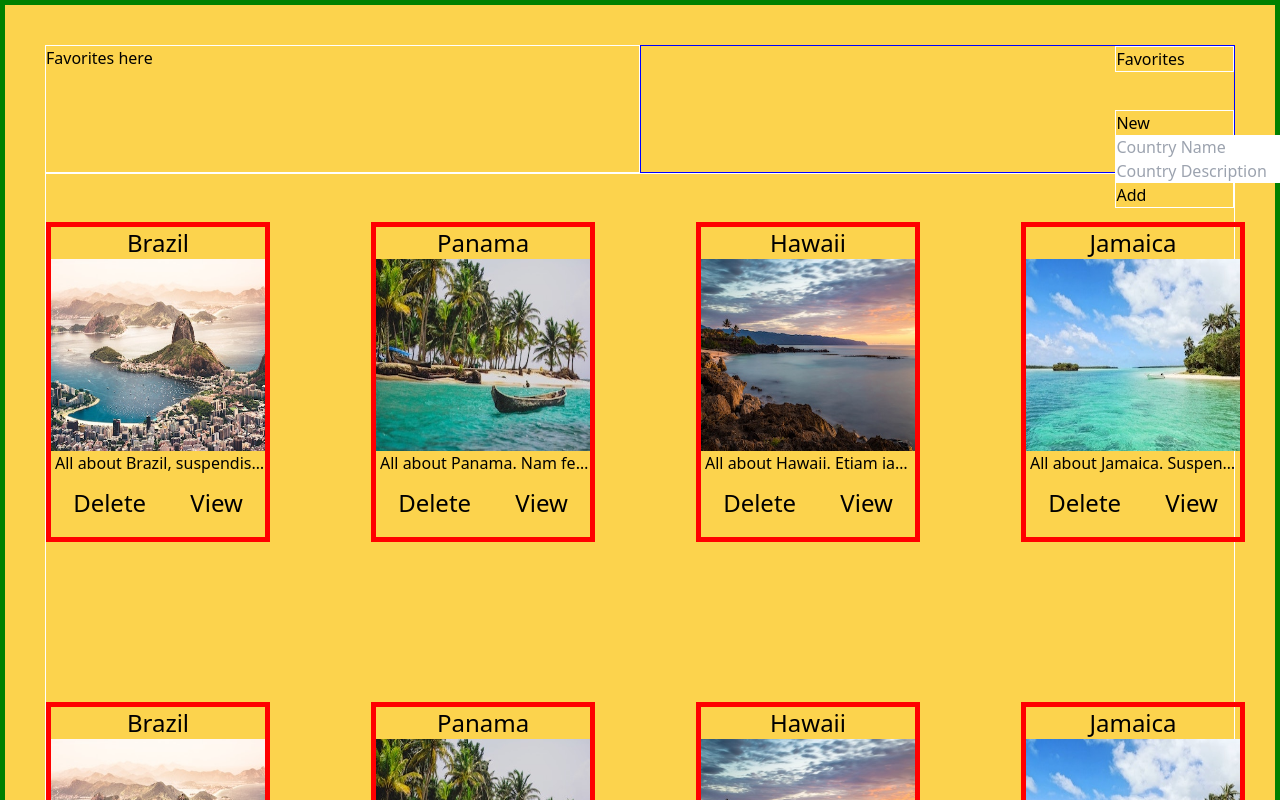
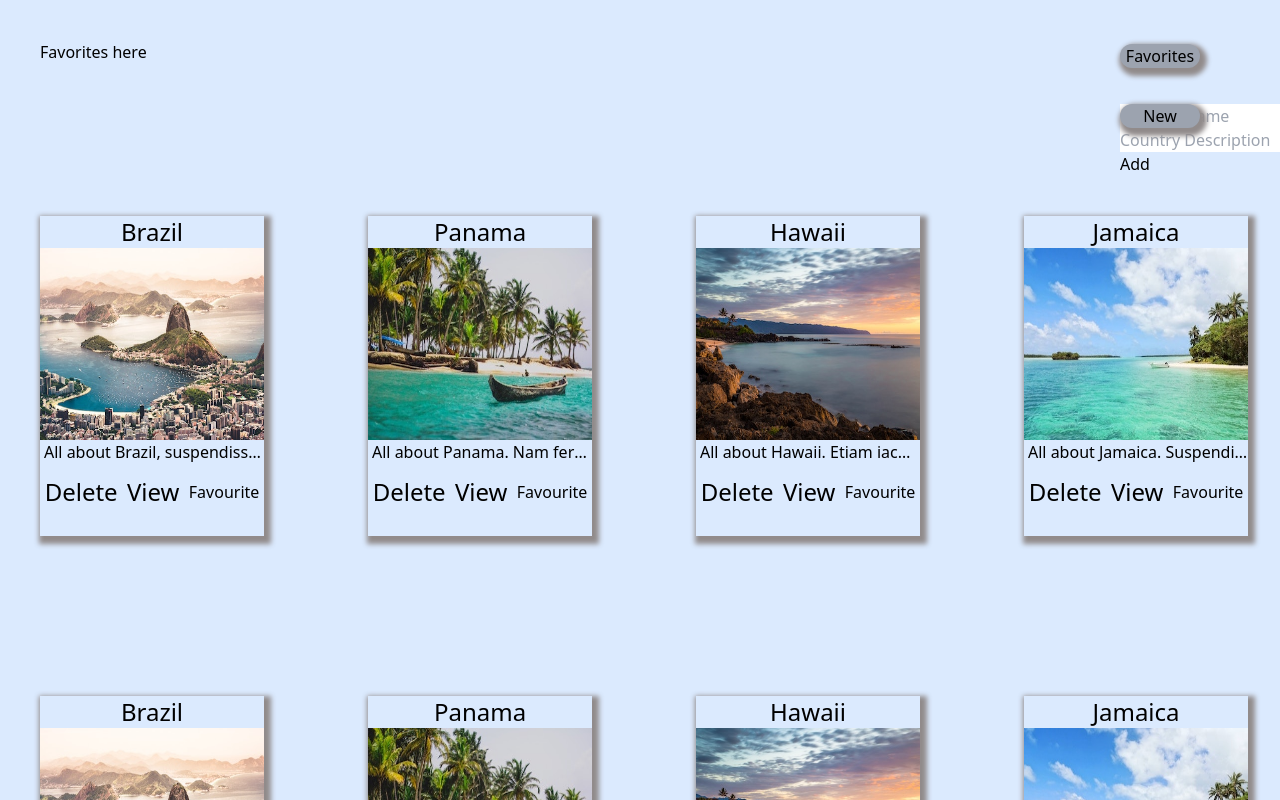
Before and after one commit to Kane13581/genesis, a Vue app: page /#/ in a window 1280 px wide. Both pictures are taken after a click on the button "New". Shown: the top 800 px of the page. Built offline with nearby package versions, Linux system fonts and the light colour scheme.

Commit message:
made addFavourite work

```diff
--- a/src/App.vue
+++ b/src/App.vue
@@ -1,37 +1,21 @@
 <template>
   <div id="app">
-    <div class="overallContainer flex justify-center min-h-screen bg-yellow-300 p-10">
+    <div class="overallContainer flex justify-center min-h-screen bg-blue-100 p-10">
       <div class="navContainer md:relative flex-grow h-11/12 md:w-3/4">
-        <div class="wrapper md:flex">
-          <div class="inputContainer relative md:flex md:flex-col md:w-1/2 h-32 ">
-            <p>Favorites here</p>
-          </div>
-          <div class="topRightTab md:w-1/2 h-32 relative">
-            <div class="favButtonCont md:w-1/5 md:absolute">
-              <button>Favorites</button>
-            </div>
-            <div class="newButtonCont md:w-1/5 md:absolute">
-              <button @click="toggleNewCountry">New</button>
-              <AddCountry @add-new-country="addNewCountry" v-if="showInputCountry"/>
-            </div>
-          </div>
-        </div>
         <CountryList />
       </div>
     </div>
-
   </div>
 </template>
 
 <script>
 import store from "./views/store";
-import AddCountry from "@/components/AddCountry";
 import CountryList from "@/components/CountryList";
+
 
 export default {
   name: "App",
   components: {
-    AddCountry,
     CountryList,
   },
   data() {
@@ -47,23 +31,6 @@ export default {
     toggleNewCountry() {
       this.showInputCountry = !this.showInputCountry;
     },
-    addNewCountry(newCountry) {
-      this.destinations.push({
-        name: newCountry.name,
-        slug: 'brazil',
-        image: 'brazil.jpg',
-        id: this.destinations.length + 1,
-        description: newCountry.description,
-        experiences: [{
-          name: 'New Country new Experiences',
-          slug: 'Eden',
-          image: '',
-          description: 'Lorem Ipsum is simply dummy text of the printing and typesetting industry. Lorem Ipsum has been the industry\'s standard dummy text ever since the 1500s, when an unknown printer took a galley of type and scrambled it to make a type specimen book. It has survived not only five centuries, but also the leap into electronic typesetting, remaining essentially unchanged. It was popularised in the 1960s with the release of Letraset sheets containing Lorem Ipsum passages, and more recently with desktop publishing software like Aldus PageMaker including versions of Lorem Ipsum.'
-        }]
-      })
-      this.showInputCountry = !this.showInputCountry;
-      console.log(this.destinations)
-    },
   },
   created() {
     this.destinations.forEach(function (element) {
@@ -78,42 +45,7 @@ export default {
 
 <style>
 .overallContainer {
-  border: green solid 5px;
-}
 
-.favoriteClass {
-  background-color: red;
-}
-
-
-.navContainer {
-  /*border: solid red 5px;*/
-}
-
-.inputContainer {
-  border: white solid 1px;
-}
-
-.topRightTab {
-  border: blue solid 1px;
-}
-
-.favButtonCont {
-  border: 1px white solid;
-  right: 0;
-}
-
-.newButtonCont {
-  border: 1px white solid;
-  right: 0;
-  top: 4rem;
-}
-
-.mainContainer {
-  /*border: red 1px solid;*/
 }
 
 </style>
-
-<!--<router-link :to="`/countries/${destination.id}`">&ndash;&gt;-->
-<!--            </router-link>&ndash;&gt;-->
--- a/src/components/CountryList.vue
+++ b/src/components/CountryList.vue
@@ -1,7 +1,7 @@
 <template>
   <div class="secondWrapper grid justify-center">
     <div class="backButton hover:shadow-lg">
-      <button class="text-2xl" @click="showAgain" v-if="showIndividualCountry">
+      <button class="text-2xl border-blue-200" @click="showAgain" v-if="showIndividualCountry">
         <router-link to="/">
           Back
         </router-link>
@@ -9,12 +9,16 @@
     </div>
     <div v-if="showIndividualCountry" class="routerViewContainer ">
       <div>
-        <router-view @emit-action="addFavourite">
+        <router-view @emit-action="addFavourite" @emit-save-action="saveFunction">
         </router-view>
       </div>
     </div>
-  <div v-if="!showIndividualCountry" class="mainContainer md:grid md:grid-cols-2 lg:grid-cols-3 xl:grid-cols-4 2xl:grid-cols-5 gap-28 justify-center h-4/6 md:h-5/6 md:w-full">
-    <div  class="card" v-for="(destination, index) in destinations || []" :key="index">
+    <div v-if="!showIndividualCountry" class="navC">
+      <NavComponent />
+    </div>
+    <div v-if="!showIndividualCountry"
+         class="mainContainer md:grid md:grid-cols-2 lg:grid-cols-3 xl:grid-cols-4 2xl:grid-cols-5 gap-28 justify-center h-4/6 md:h-5/6 md:w-full">
+      <div class="card" v-for="(destination, index) in destinations || []" :key="index">
         <div class="countryName flex justify-center">
           <p :class="{favoriteClass: destination.isFavorite}" class="text-2xl">{{ destination.name }}</p>
         </div>
@@ -25,6 +29,7 @@
           <router-link :to="`/countries/${destination.id}`">
             <button class="text-2xl hover:shadow-lg" @click="toggleShowIndividual">View</button>
           </router-link>
+          <button v-if="!showIndividualCountry" @click="turnThisFav(destination)">Favourite</button>
         </div>
       </div>
     </div>
@@ -32,29 +37,60 @@
 </template>
 
 <script>
-import store from '../views/store'
+import store from '../views/store';
+import NavComponent from "@/components/NavComponent";
 
 export default {
   name: "CountryList",
+  components: {
+    NavComponent
+  },
   data() {
     return {
       destinations: store.destinations,
       showIndividualCountry: false,
-      // isFavorite: store.destinations.isFavorite
+      isFavorite: store.destinations.isFavorite,
+      destinationId: store.destinations.id,
     }
   },
   computed: {
-    // destination() {
-    //   return store.destinations.find(
-    //       destination => destination.id === this.destinationId
-    //   )
+  },
+  methods: {
+    turnThisFav(destination) {
+      destination.isFavorite = !destination.isFavorite;
+      console.log(destination)
+    },
+    addFavourite(countryId) {
+     let x = this.destinations.filter(({ id } ) => {
+       return id.toString() === countryId.toString();
+      })
+      x[0].isFavorite = true;
+      console.log(x, countryId)
+      },
+
+
+    saveFunction(countryId, newEditedCountry) {
+      this.destinations.splice(countryId, 1, newEditedCountry)
+
+    },
+    // addFavourite(countryId) {
+    //   let favouriteCountry = this.destinations.filter((destination) => {
+    //     return destination.id.toString() === countryId.toString()
+    //   })
+    //   return favouriteCountry[0];
+    // },
+    // addFavourite() {
+    //   console.log(this.destinationId, this.isFavorite)
+      // let x = this.countryDetails.filter((country) => {
+      //   return country.id.toString() === this.countryId.toString()
+      // })
+      // return x[0]
+      // if (countryId === this.destinations.id) {
+      //   this.isFavorite = true;
+      // }
+      // console.log(countryId,  this.isFavorite)
     // },
 
-  },
-  methods: {
-    addFavourite() {
-      this.isFavorite = !this.isFavorite;
-    },
     deleteCountry(index) {
       this.destinations.splice(index, 1)
     },
@@ -79,7 +115,8 @@ export default {
 
 .card {
   margin-top: 3rem;
-  border: red 5px solid;
+  /*border: red 5px solid;*/
+  box-shadow: 3px 4px 5px 4px #918b8b;
   height: 20rem;
   width: 14rem;
 }
@@ -97,6 +134,6 @@ export default {
 }
 
 .secondWrapper {
-  border: 1px white solid;
+
 }
 </style>
--- /dev/null
+++ b/src/components/NavComponent.vue
@@ -0,0 +1,82 @@
+<template>
+  <div class="wrapper md:flex">
+    <div class="inputContainer relative md:flex md:flex-col md:w-1/2 h-32 ">
+      <p>Favorites here</p>
+    </div>
+    <div class="topRightTab md:w-1/2 h-32 relative grid justify-center">
+      <div class="favButtonCont h-10 mt-1 md:w-1/5 md:absolute">
+        <button class="buttonStyle md:absolute border-none rounded-3xl bg-gray-400 w-20">Favorites</button>
+      </div>
+      <div class="newButtonCont h-10 md:w-1/5 md:absolute">
+        <button class="buttonStyle md:absolute border-none rounded-3xl bg-gray-400 w-20" @click="toggleNewCountry">New</button>
+        <AddCountry @add-new-country="addNewCountry" v-if="showInputCountry"/>
+      </div>
+    </div>
+  </div>
+</template>
+
+<script>
+import AddCountry from "@/components/AddCountry";
+import store from "@/views/store";
+
+export default {
+  name: "NavComponent",
+  components: {
+    AddCountry
+  },
+  data() {
+    return {
+      showInputCountry: false,
+      destinations: store.destinations,
+    }
+  },
+  methods: {
+    toggleNewCountry() {
+      this.showInputCountry = !this.showInputCountry;
+    },
+    addNewCountry(newCountry) {
+      this.destinations.push({
+        name: newCountry.name,
+        slug: 'brazil',
+        image: 'brazil.jpg',
+        id: this.destinations.length + 1,
+        description: newCountry.description,
+        experiences: [{
+          name: 'New Country new Experiences',
+          slug: 'Eden',
+          image: '',
+          description: 'Lorem Ipsum is simply dummy text of the printing and typesetting industry. Lorem Ipsum has been the industry\'s standard dummy text ever since the 1500s, when an unknown printer took a galley of type and scrambled it to make a type specimen book. It has survived not only five centuries, but also the leap into electronic typesetting, remaining essentially unchanged. It was popularised in the 1960s with the release of Letraset sheets containing Lorem Ipsum passages, and more recently with desktop publishing software like Aldus PageMaker including versions of Lorem Ipsum.'
+        }]
+      })
+      this.showInputCountry = !this.showInputCountry;
+      console.log(this.destinations)
+    },
+  }
+}
+</script>
+
+<style scoped>
+
+.buttonStyle {
+  box-shadow: 3px 4px 5px 4px #918b8b;
+}
+
+.inputContainer {
+  /*box-shadow: 0px 6px 8px 8px #918b8b;*/
+}
+
+.topRightTab {
+  /*box-shadow: 0px 6px 8px 8px #918b8b;*/
+}
+
+.favButtonCont {
+  right: 0;
+}
+
+.newButtonCont {
+
+  right: 0;
+  top: 4rem;
+}
+
+</style>
```
Also changed, not shown: src/views/CountryDetails.vue (+43 -8 lines). Lines whose indentation alone changed are shown as unchanged.
